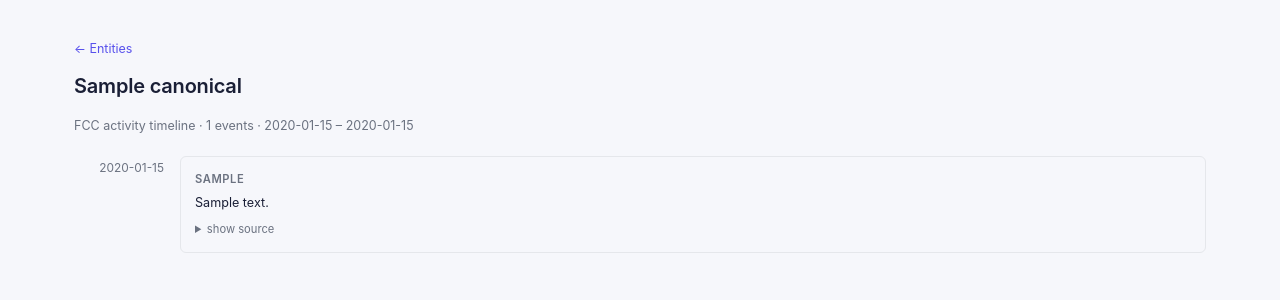
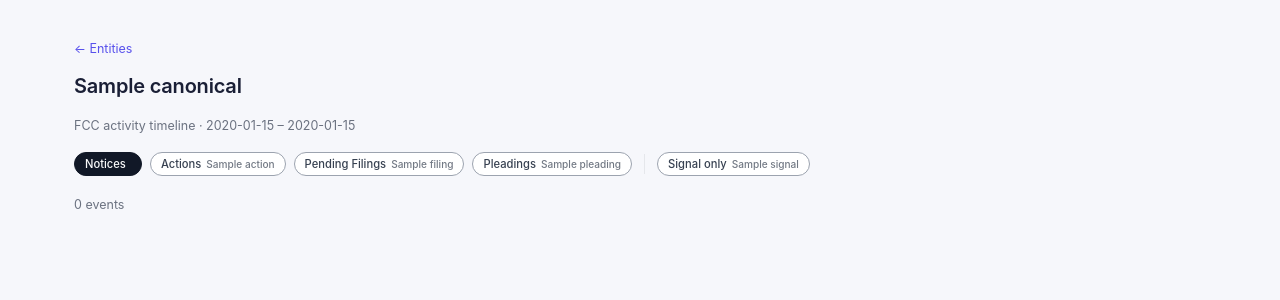
Before and after one commit to brandonorourke/strata, a FastAPI app: template apps/api/templates/icfs_entity_timeline.html in a window 1280 px wide. Shown: the top 300 px of the page. Run offline with FastAPI, Linux system fonts and the light colour scheme; the template is opened without the code that fills it: most values are stand-ins (such as "Sample title", 1, 10 or a date in 2020); parts of the project's set-up code (start-up, migrations or seed data) failed here and were passed over.

Commit message:
Link signals to entity timeline

```diff
--- a/apps/api/main.py
+++ b/apps/api/main.py
@@ -499,9 +499,9 @@ async def icfs_entity_timeline(request: Request, canonical_id: int):
                 {"request": request, "canonical": canonical, "timeline": []},
             )
 
-        # All events for those entities, with notice join for icfs_notice rows
+        # All events for those entities, with notice + filing joins for label/action data
         event_stmt = (
-            select(ExtractedEvent, ExtractedEntity, IcfsPublicNotice)
+            select(ExtractedEvent, ExtractedEntity, IcfsPublicNotice, IcfsFiling)
             .join(ExtractedEntity, ExtractedEvent.entity_id == ExtractedEntity.id)
             .outerjoin(
                 IcfsPublicNotice,
@@ -510,15 +510,54 @@ async def icfs_entity_timeline(request: Request, canonical_id: int):
                     ExtractedEvent.source_id == IcfsPublicNotice.id,
                 ),
             )
+            .outerjoin(
+                IcfsFiling,
+                and_(
+                    ExtractedEvent.source_type == "icfs_filing",
+                    ExtractedEvent.source_id == IcfsFiling.id,
+                ),
+            )
             .where(ExtractedEvent.entity_id.in_(entity_ids))
             .order_by(ExtractedEvent.event_date.desc().nullslast(), ExtractedEvent.id.desc())
         )
         rows = list((await session.execute(event_stmt)).all())
-        timeline = [{"event": ev, "entity": e, "notice": n} for ev, e, n in rows]
+
+        timeline = []
+        for ev, e, notice, filing in rows:
+            if ev.source_type == "icfs_filing":
+                card_type = "action" if (filing and filing.action) else "filing"
+                action_label = filing.action if filing else None
+            elif ev.source_type == "icfs_notice":
+                card_type = "notice"
+                action_label = None
+            else:
+                card_type = "pleading"
+                action_label = None
+            timeline.append({
+                "event": ev,
+                "entity": e,
+                "notice": notice,
+                "filing": filing,
+                "card_type": card_type,
+                "action_label": action_label,
+            })
+
+        counts = {
+            "notice": sum(1 for r in timeline if r["card_type"] == "notice"),
+            "action": sum(1 for r in timeline if r["card_type"] == "action"),
+            "filing": sum(1 for r in timeline if r["card_type"] == "filing"),
+            "pleading": sum(1 for r in timeline if r["card_type"] == "pleading"),
+            "signal": sum(1 for r in timeline if r["event"].signal_tier == "signal"),
+        }
 
     return templates.TemplateResponse(
         "icfs_entity_timeline.html",
-        {"request": request, "canonical": canonical, "timeline": timeline},
+        {
+            "request": request,
+            "canonical": canonical,
+            "timeline": timeline,
+            "counts": counts,
+        },
     )
 
 
--- a/apps/api/templates/icfs_entity_timeline.html
+++ b/apps/api/templates/icfs_entity_timeline.html
@@ -4,35 +4,62 @@
     <a href="/admin/icfs/canonicals">&larr; Entities</a>
   </div>
   <h2>{{ canonical.canonical_name }}</h2>
-  <div class="meta" style="margin-bottom: 20px;">
-    FCC activity timeline &middot; {{ timeline|length }} events
+  <div class="meta" style="margin-bottom: 16px;">
+    FCC activity timeline
     {% if canonical.first_seen_at and canonical.last_seen_at %}
       &middot; {{ canonical.first_seen_at.strftime("%Y-%m-%d") }} – {{ canonical.last_seen_at.strftime("%Y-%m-%d") }}
     {% endif %}
   </div>
 
+  <!-- Filter chips -->
+  <div id="filter-bar" style="display: flex; flex-wrap: wrap; gap: 8px; margin-bottom: 20px; align-items: center;">
+    <button class="chip active" data-filter="notice" onclick="toggleChip(this)">
+      Notices <span class="chip-count">{{ counts.notice }}</span>
+    </button>
+    <button class="chip" data-filter="action" onclick="toggleChip(this)">
+      Actions <span class="chip-count">{{ counts.action }}</span>
+    </button>
+    <button class="chip" data-filter="filing" onclick="toggleChip(this)">
+      Pending Filings <span class="chip-count">{{ counts.filing }}</span>
+    </button>
+    <button class="chip" data-filter="pleading" onclick="toggleChip(this)">
+      Pleadings <span class="chip-count">{{ counts.pleading }}</span>
+    </button>
+    <div style="width: 1px; height: 20px; background: var(--border); margin: 0 4px;"></div>
+    <button class="chip chip-signal" data-filter="signal" onclick="toggleSignal(this)">
+      Signal only <span class="chip-count">{{ counts.signal }}</span>
+    </button>
+  </div>
+
+  <div id="visible-count" class="meta" style="margin-bottom: 12px;"></div>
+
   {% if not timeline %}
     <div class="meta">No events found for this entity.</div>
   {% else %}
+    <div id="timeline-list">
     {% for row in timeline %}
       {% set ev = row.event %}
       {% set notice = row.notice %}
-      <div style="display: flex; gap: 16px; margin-bottom: 12px;">
+      {% set card_type = row.card_type %}
+      {% set action_label = row.action_label %}
+      <div class="timeline-card"
+           data-type="{{ card_type }}"
+           data-signal="{{ 'true' if ev.signal_tier == 'signal' else 'false' }}"
+           style="display: flex; gap: 16px; margin-bottom: 12px;">
         <div style="min-width: 90px; color: var(--muted); font-size: 0.85em; padding-top: 3px; text-align: right;">
           {{ ev.event_date.strftime("%Y-%m-%d") if ev.event_date else "—" }}
         </div>
         <div style="flex: 1; border: 1px solid var(--border); border-radius: 6px; padding: 14px;">
           <div style="display: flex; justify-content: space-between; align-items: flex-start; margin-bottom: 6px;">
             <div style="font-size: 0.8em; font-weight: 600; text-transform: uppercase; letter-spacing: 0.05em; color: var(--muted);">
-              {% if ev.source_type == "icfs_notice" %}
-                Public Notice
-                {% if notice %}&middot; <a href="/admin/icfs/notices/{{ notice.id }}">{{ notice.number }}</a>{% endif %}
-              {% elif ev.source_type == "icfs_filing" %}
-                Filing
-              {% elif ev.source_type == "icfs_pleading" %}
+              {% if card_type == "notice" %}
+                Public Notice{% if notice %} &middot; <a href="/admin/icfs/notices/{{ notice.id }}">{{ notice.number }}</a>{% endif %}
+              {% elif card_type == "action" %}
+                Action{% if action_label %} &mdash; {{ action_label }}{% endif %}
+              {% elif card_type == "filing" %}
+                Filing (pending)
+              {% else %}
                 Pleading
-              {% else %}
-                {{ ev.source_type }}
               {% endif %}
             </div>
             {% if ev.signal_tier == "signal" %}
@@ -58,5 +85,75 @@
         </div>
       </div>
     {% endfor %}
+    </div>
   {% endif %}
+
+<style>
+.chip {
+  display: inline-flex;
+  align-items: center;
+  gap: 5px;
+  padding: 4px 10px;
+  border-radius: 20px;
+  border: 1px solid #9ca3af;
+  background: var(--surface);
+  color: #374151;
+  font-size: 0.8em;
+  font-weight: 500;
+  cursor: pointer;
+  transition: background 0.1s, color 0.1s, border-color 0.1s;
+}
+.chip.active {
+  background: #111827;
+  color: #f9fafb;
+  border-color: #111827;
+}
+.chip-signal.active {
+  background: #fef3c7;
+  color: #b45309;
+  border-color: #fde68a;
+}
+.chip-count {
+  font-size: 0.9em;
+  opacity: 0.7;
+}
+</style>
+
+<script>
+const activeTypes = new Set(['notice']);
+let signalOnly = false;
+
+function applyFilters() {
+  const cards = document.querySelectorAll('.timeline-card');
+  let visible = 0;
+  cards.forEach(card => {
+    const typeMatch = activeTypes.has(card.dataset.type);
+    const signalMatch = !signalOnly || card.dataset.signal === 'true';
+    const show = typeMatch && signalMatch;
+    card.style.display = show ? 'flex' : 'none';
+    if (show) visible++;
+  });
+  document.getElementById('visible-count').textContent = visible + ' event' + (visible === 1 ? '' : 's');
+}
+
+function toggleChip(btn) {
+  const filter = btn.dataset.filter;
+  if (activeTypes.has(filter)) {
+    activeTypes.delete(filter);
+    btn.classList.remove('active');
+  } else {
+    activeTypes.add(filter);
+    btn.classList.add('active');
+  }
+  applyFilters();
+}
+
+function toggleSignal(btn) {
+  signalOnly = !signalOnly;
+  btn.classList.toggle('active', signalOnly);
+  applyFilters();
+}
+
+applyFilters();
+</script>
 {% endblock %}
--- a/apps/api/templates/icfs_signals.html
+++ b/apps/api/templates/icfs_signals.html
@@ -13,7 +13,11 @@
     <div style="border: 1px solid var(--border); border-radius: 6px; padding: 16px; margin-bottom: 12px;">
       <div style="display: flex; justify-content: space-between; align-items: flex-start; margin-bottom: 8px;">
         <div>
-          <span style="font-weight: 600;">{{ entity.extracted_name }}</span>
+          {% if entity.icfs_canonical_entity_id %}
+            <a href="/admin/icfs/entity/{{ entity.icfs_canonical_entity_id }}" style="font-weight: 600;">{{ entity.extracted_name }}</a>
+          {% else %}
+            <span style="font-weight: 600;">{{ entity.extracted_name }}</span>
+          {% endif %}
           <span class="meta" style="margin-left: 8px;">
             <a href="/admin/icfs/notices/{{ notice.id }}">{{ notice.number }}</a>
             &middot; {{ notice.public_notice_release_date.strftime("%Y-%m-%d") if notice.public_notice_release_date else "—" }}
```
